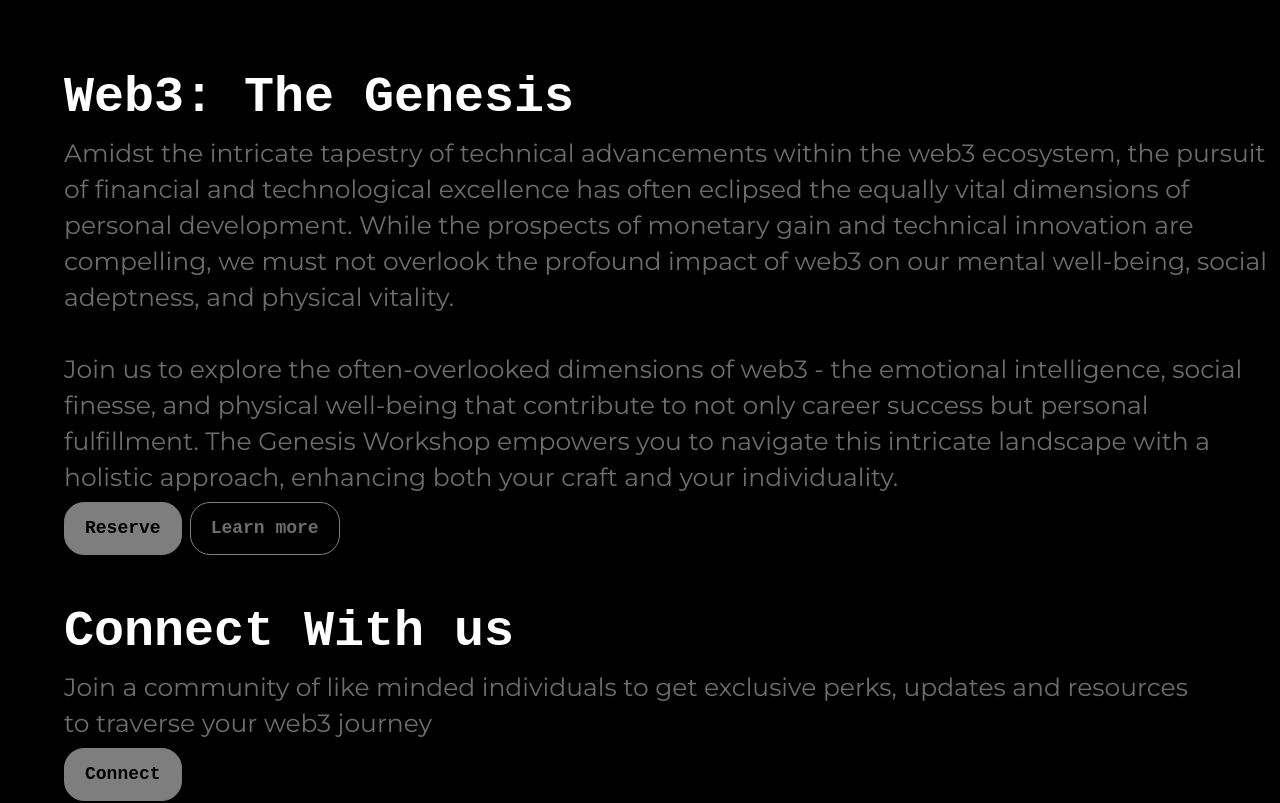
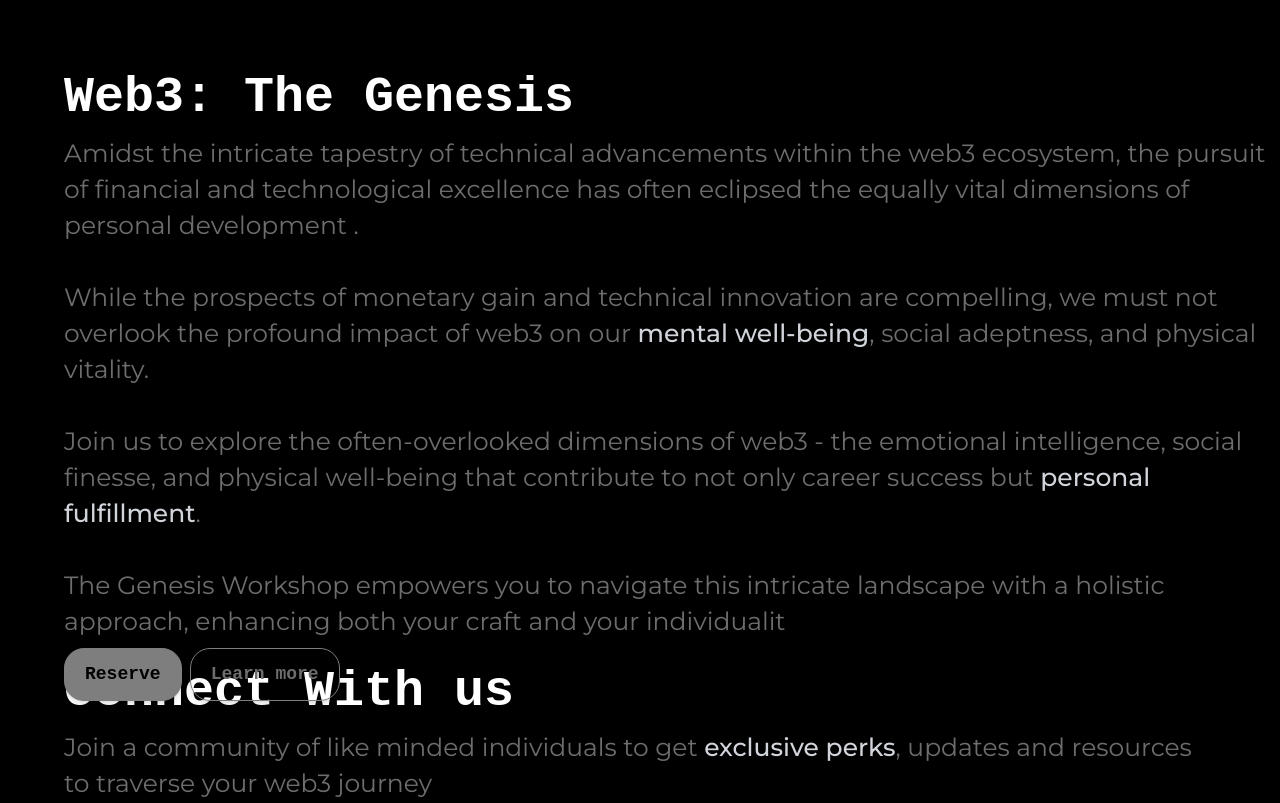
Before and after one commit to 3ill/DSACORP, a React (Vite) app: page / in a window 1280 px wide. Shown: the part 540-1343 px from the top of the page. Built offline with nearby package versions, Linux system fonts and the light colour scheme; a web font is replaced by a local one.

Commit message:
light update

```diff
--- a/src/index.css
+++ b/src/index.css
@@ -94,4 +94,8 @@
   .sub-text {
     @apply info-text text-left text-sm md:text-lg lg:text-[25px] lg:max-w-[1400px] md:max-w-[700px] md:leading-7 lg:leading-9 max-sm:max-w-[300px];
   }
+
+  .guide-text {
+    @apply text-gray-300 font-medium hover:animate-pulse;
+  }
 }
--- a/src/sections/Connect.jsx
+++ b/src/sections/Connect.jsx
@@ -3,11 +3,12 @@ import { Button } from '../components';
 const Connect = () => {
   return (
     <section>
-      <div className=" flex flex-col max-sm:mt-[500px] md:mt-[190px] lg:mt-[260px] ">
+      <div className=" flex flex-col max-sm:mt-[550px] md:mt-[230px] lg:mt-[320px] ">
         <h1 className="header-text">Connect With us</h1>
         <h3 className="sub-text">
-          Join a community of like minded individuals to get exclusive perks,
-          updates and resources to traverse your web3 journey
+          Join a community of like minded individuals to get{' '}
+          <span className="guide-text">exclusive perks</span>, updates and
+          resources to traverse your web3 journey
         </h3>
 
         <div className="flex flex-row gap-2 mt-[7px]">
--- a/src/sections/Subscribe.jsx
+++ b/src/sections/Subscribe.jsx
@@ -16,7 +16,7 @@ const Subscribe = () => {
   return (
     <section
       id="subscribe"
-      className="absolute  max-sm:top-[1163px] md:top-[1270px] lg:top-[1410px]"
+      className="absolute  max-sm:top-[1220px] md:top-[1290px] lg:top-[1460px]"
     >
       <div className="flex flex-col   ">
         <h1 className="header-text">
--- a/src/sections/Upcoming.jsx
+++ b/src/sections/Upcoming.jsx
@@ -9,19 +9,23 @@ const Upcoming = () => {
           Amidst the intricate tapestry of technical advancements within the
           web3 ecosystem, the pursuit of financial and technological excellence
           has often eclipsed the equally vital dimensions of personal
-          development. While the prospects of monetary gain and technical
-          innovation are compelling, we must not overlook the profound impact of
-          web3 on our mental well-being, social adeptness, and physical
-          vitality. <br />
+          development . <br />
+          <br />
+          While the prospects of monetary gain and technical innovation are
+          compelling, we must not overlook the profound impact of web3 on our{' '}
+          <span className="guide-text">mental well-being</span>, social
+          adeptness, and physical vitality. <br />
           <br />
           Join us to explore the often-overlooked dimensions of web3 - the
           emotional intelligence, social finesse, and physical well-being that
-          contribute to not only career success but personal fulfillment. The
-          Genesis Workshop empowers you to navigate this intricate landscape
+          contribute to not only career success but{' '}
+          <span className="guide-text">personal fulfillment</span>. <br />{' '}
+          <br />
+          The Genesis Workshop empowers you to navigate this intricate landscape
           with a holistic approach, enhancing both your craft and your
-          individuality.
+          individualit
         </h3>
-        <div className="flex flex-row gap-2 mt-[7px]">
+        <div className="flex flex-row gap-2 mt-[9px]">
           <Button
             title="Reserve"
             background="bg-secondary"
```
